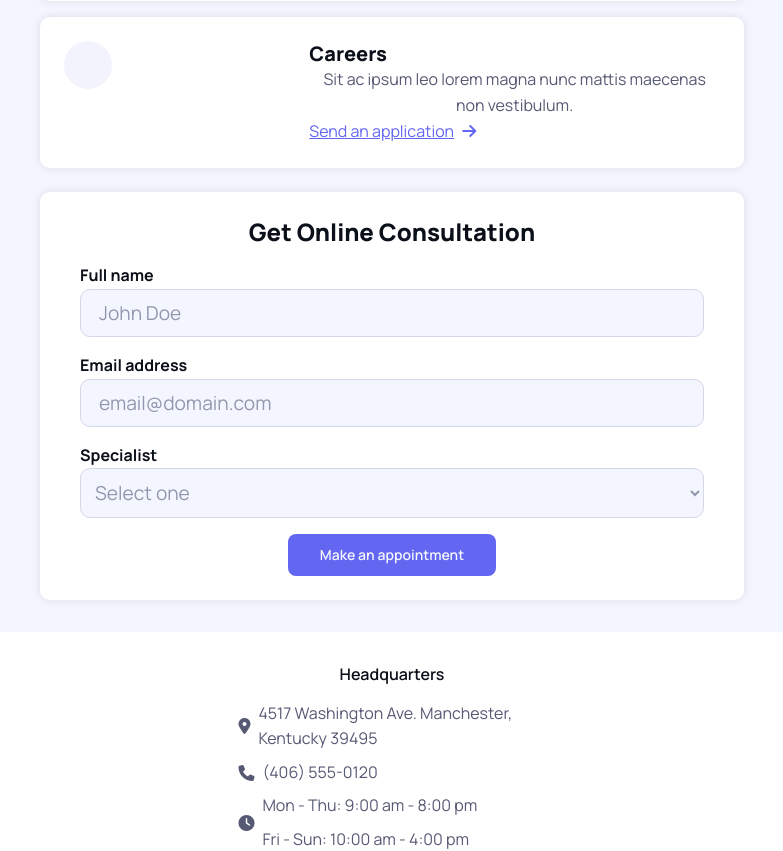
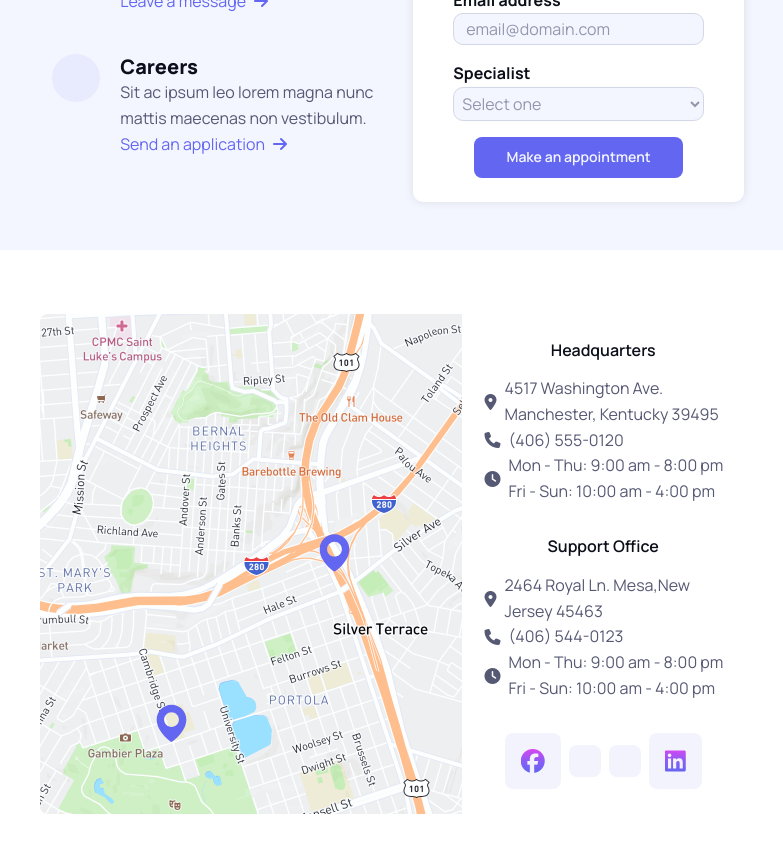
Before and after one commit to MSPlearns/React-silicon, a React (Vite) app in the folder react-silicon/: page /contact in a window 1280 px wide. Shown: the part 320-1171 px from the top of the page, without its empty margins (248-1031 px from the left). Built offline with nearby package versions, Linux system fonts and the light colour scheme; some icons are missing.

Commit message:
contact page styled for tablet - form not functional

```diff
--- a/react-silicon/src/components/others/AddressCard.jsx
+++ b/react-silicon/src/components/others/AddressCard.jsx
@@ -15,7 +15,7 @@ const AddressCard = ({ center, address, phone }) => {
 				</div>
 				<div className='item'>
 					<i className='fa fa-solid fa-clock'></i>
-					<div className='wrapper'>
+					<div className='hours'>
 						<p className='weekdays'>
 							<span className='bold'>Mon - Thu:</span> 9:00 am - 8:00 pm
 						</p>
--- a/react-silicon/src/components/others/SocialMediaBar.jsx
+++ b/react-silicon/src/components/others/SocialMediaBar.jsx
@@ -3,19 +3,16 @@ import SocialMediaIcon from "./SocialMediaIcon";
 
 const SocialMediaBar = () => {
 	return (
-    <div className="icon-bar">
+		<div className='icon-bar'>
 			<SocialMediaIcon
-        icon="fab fa-facebook-f"
-        link="https://www.facebook.com"
+				icon='fa-brands fa-facebook'
+				link='https://www.facebook.com'
 			/>
-      <SocialMediaIcon icon="fab fa-twitter" link="https://www.twitter.com" />
+			<SocialMediaIcon icon='fa-twitter' link='https://www.twitter.com' />
+			<SocialMediaIcon icon='fa-instagram' link='https://www.instagram.com' />
 			<SocialMediaIcon
-        icon="fab fa-instagram"
-        link="https://www.instagram.com"
-      />
-      <SocialMediaIcon
-        icon="fab fa-linkedin-in"
-        link="https://www.linkedin.com"
+				icon='fa-brands fa-linkedin'
+				link='https://www.linkedin.com'
 			/>
 		</div>
 	);
--- a/react-silicon/src/components/sections/contact-us.css
+++ b/react-silicon/src/components/sections/contact-us.css
@@ -139,3 +139,76 @@
 		background-color: var(--color-background-main);
 	}
 }
+
+/* -----TABLET----- */
+@media (min-width: 768px) {
+	#contact {
+		padding-block: 3rem;
+
+		.container {
+			flex-direction: row;
+			gap: 0.5rem;
+			align-items: stretch;
+		}
+
+		/* --------| Contact us + contact cards section    |--------- */
+		.contact-card {
+			background-color: transparent;
+			gap: 0;
+			padding: 0.75rem;
+			box-shadow: none;
+			grid-template-columns: 1fr 4fr;
+			text-align: left;
+
+			&:hover {
+				box-shadow: none;
+			}
+
+			.icon {
+				height: 1rem;
+				width: 1rem;
+				font-size: 1rem;
+			}
+
+			a.link {
+				color: var(--color-primary);
+				text-decoration: none;
+			}
+		}
+	}
+	/* --------| Form section    |--------- */
+
+	#contact .contact-form {
+		width: 80%;
+		padding: 1.5rem 2.5rem;
+		border-radius: 10px;
+		background-color: var(--color-background-main);
+		box-shadow: 0 0 10px rgba(0, 0, 0, 0.1);
+		transition: all 0.3s ease-in-out;
+
+		h3.headline {
+			font-size: 1.5rem;
+			margin-bottom: 1rem;
+		}
+
+		label {
+			display: block;
+			color: var(--color-text-headers);
+			font-weight: 700;
+			text-align: left;
+		}
+
+		.form-control,
+		option {
+			font-size: 1rem;
+
+			width: 100%;
+			padding: 0.25rem;
+			margin-bottom: 1rem;
+		}
+
+		select option {
+			background-color: var(--color-background-main);
+		}
+	}
+}
--- a/react-silicon/src/components/sections/find-us.css
+++ b/react-silicon/src/components/sections/find-us.css
@@ -30,7 +30,7 @@
 			width: 100%;
 			display: flex;
 			flex-direction: column;
-			gap: 0.5rem;
+			gap: 0.75rem;
 		}
 		.item {
 			width: 100%;
@@ -58,3 +58,44 @@
 		/* height: ; */
 	}
 }
+
+/* -----TABLET----- */
+@media (min-width: 768px) {
+	#find-us {
+		.container {
+			flex-direction: row;
+			gap: 0rem;
+
+			/* display: flex; */
+			/* justify-content: center; */
+			/* align-items: center; */
+			padding-block: 4rem;
+		}
+
+		.content {
+			width: 45%;
+			gap: 2rem;
+		}
+
+		.addressCard {
+			width: 90%;
+
+			.wrapper {
+				gap: 0rem;
+			}
+		}
+
+		.icon-bar {
+			gap: 0.5rem;
+			justify-content: space-evenly;
+		}
+
+		.map {
+			display: inline;
+			object-position: left;
+			object-fit: cover;
+			width: 60%;
+			height: 500px;
+		}
+	}
+}
```
Lines whose indentation alone changed are shown as unchanged.
